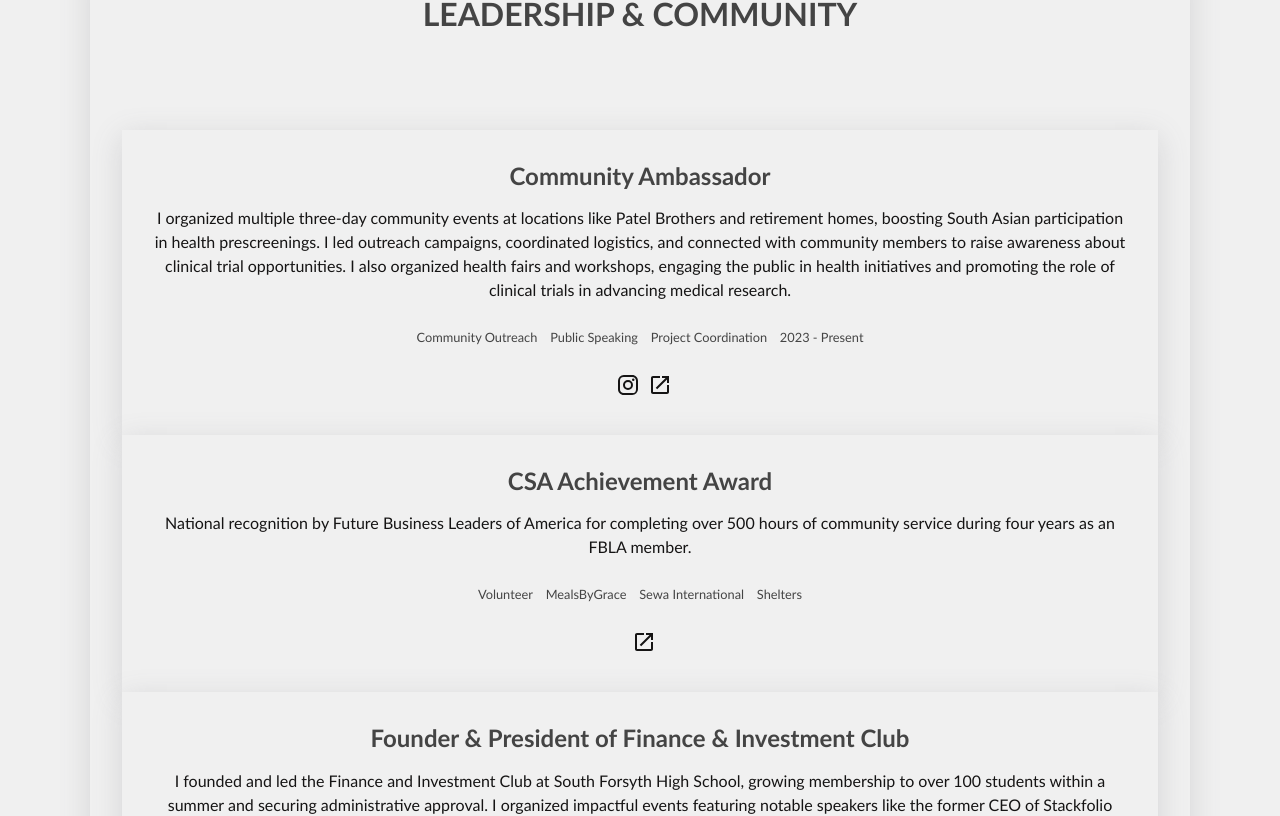
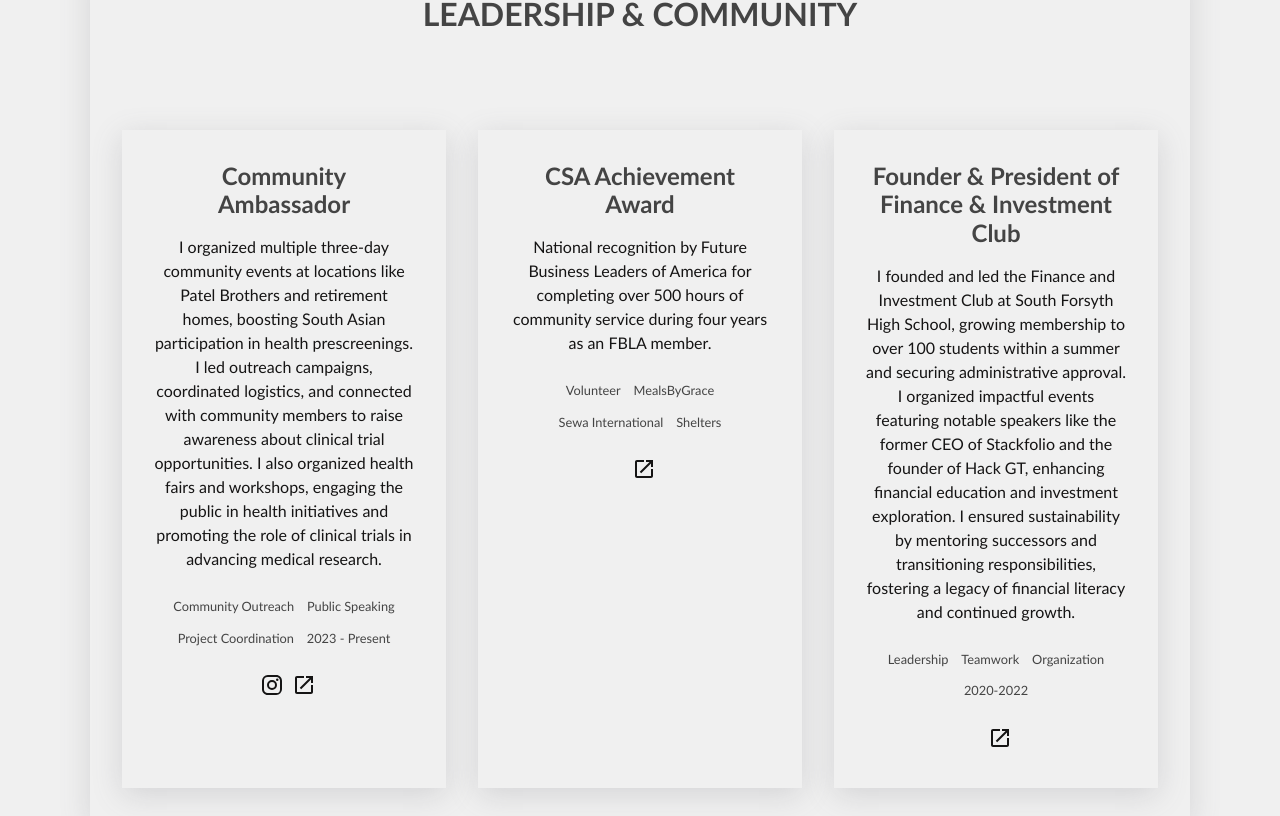
Before and after one commit to iamrishabruh/portfolio, a React (Create React App) app: page / in a window 1280 px wide. Shown: the part 2733-3549 px from the top of the page. Built offline with nearby package versions, Linux system fonts and the light colour scheme.

Commit message:
Fixed leadership grid

```diff
--- a/src/components/Leadership/Leadership.css
+++ b/src/components/Leadership/Leadership.css
@@ -1,4 +1,4 @@
-.projects__grid {
+.leadership__grid {
     max-width: 1100px;
     margin: 0 auto;
     display: grid;
```
Also changed, not shown: 12 other files (tests, documents, lock files or other folders).
